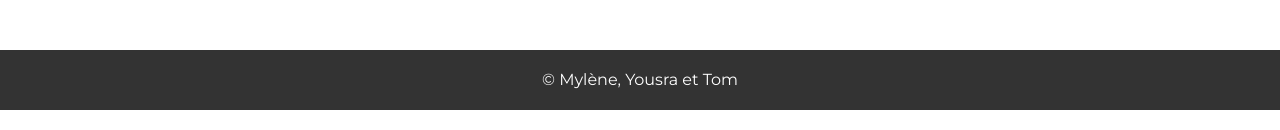
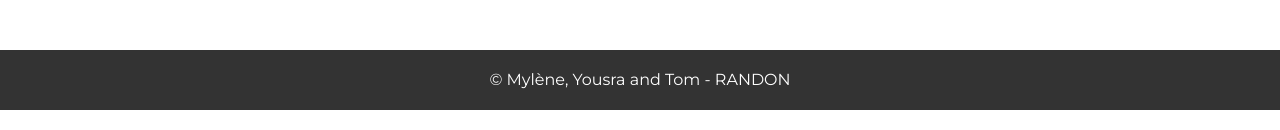
Before and after one commit to Mylene33/Hackaton, a React (Create React App) app: page / in a window 1280 px wide. Shown: the part 667-797 px from the top of the page. Built offline with nearby package versions, Linux system fonts and the light colour scheme.

Commit message:
footer change

```diff
--- a/src/components/Footer.js
+++ b/src/components/Footer.js
@@ -3,7 +3,7 @@ import React from 'react'
 const Footer = () => {
     return (
         <div className='footer'>
-            <p className='copyright'>© Mylène, Yousra et Tom</p>
+            <p className='copyright'>© Mylène, Yousra and Tom - RANDON </p>
         </div>
     )
 }
```
